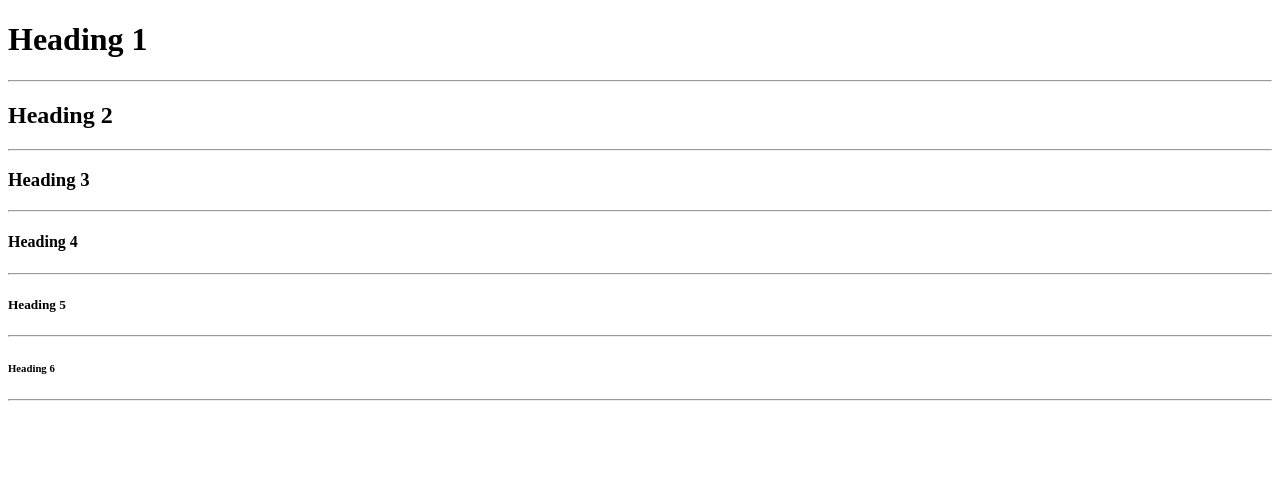
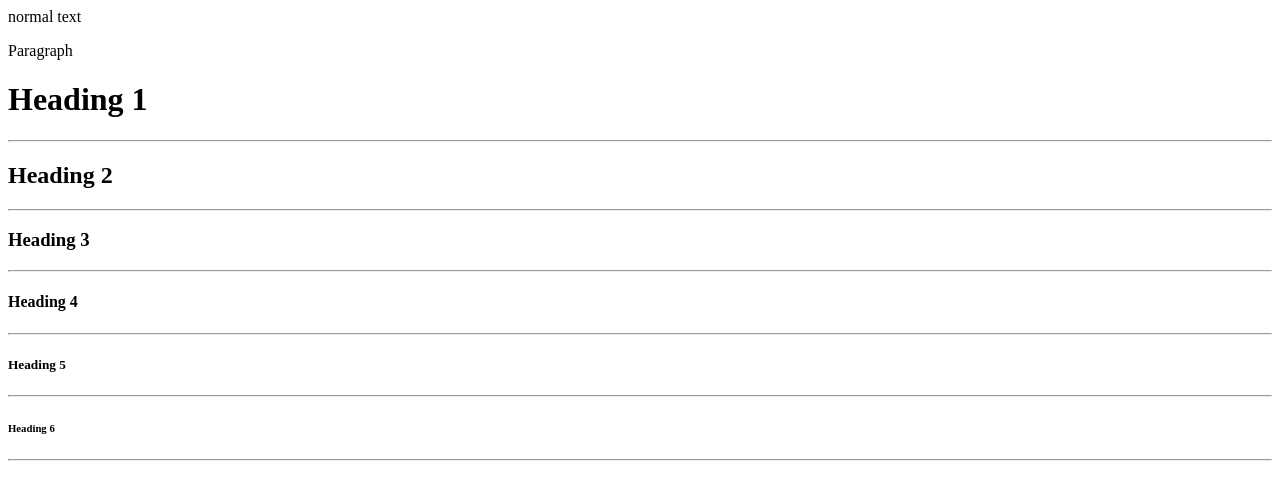
Before and after one commit to Zeldoris-sama/html-css, a plain HTML site: page 01.Basic-Formats.html in a window 1280 px wide. Drawn offline with Linux system fonts and the light colour scheme.

Commit message:
Name changed

```diff
--- a/index.html
+++ b/01.Basic-Formats.html
@@ -6,6 +6,8 @@
     </head>
     <body>
         <!-- This is a comment-->
+        normal text
+        <p>Paragraph</p>
         <h1>Heading 1</h1>
         <hr> <!--Horizontal rule | Ye khat ofoghi-->
         <h2>Heading 2</h2>
```
Also changed, not shown: 02.Text-Formats.html (renamed from Text-Formats.html).
